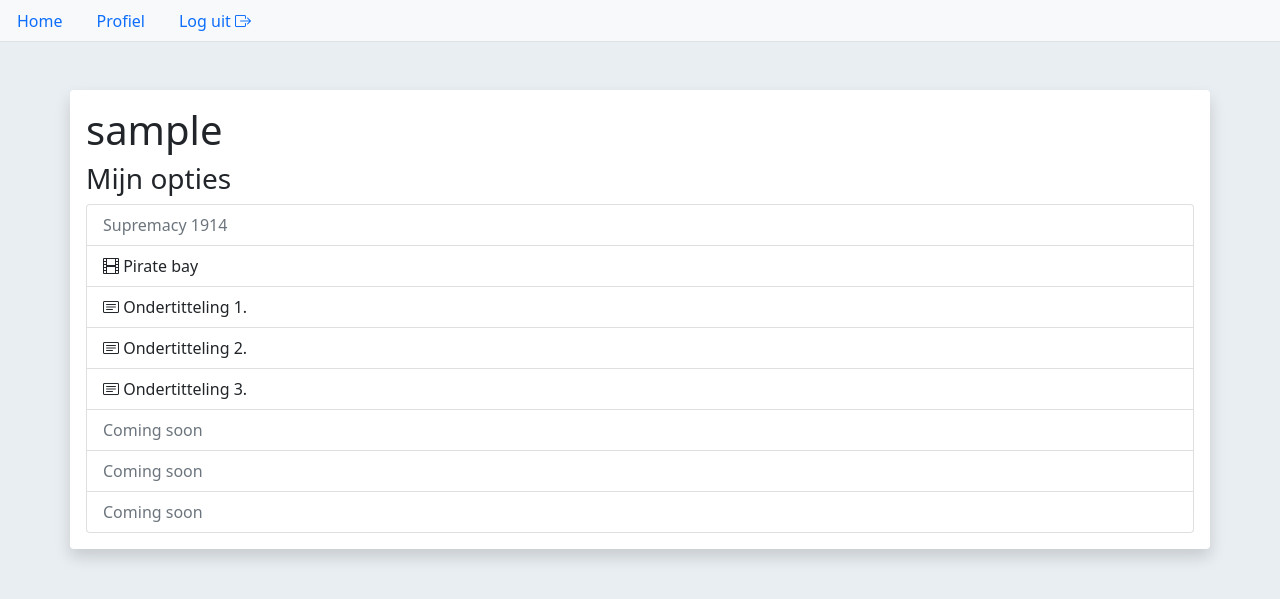
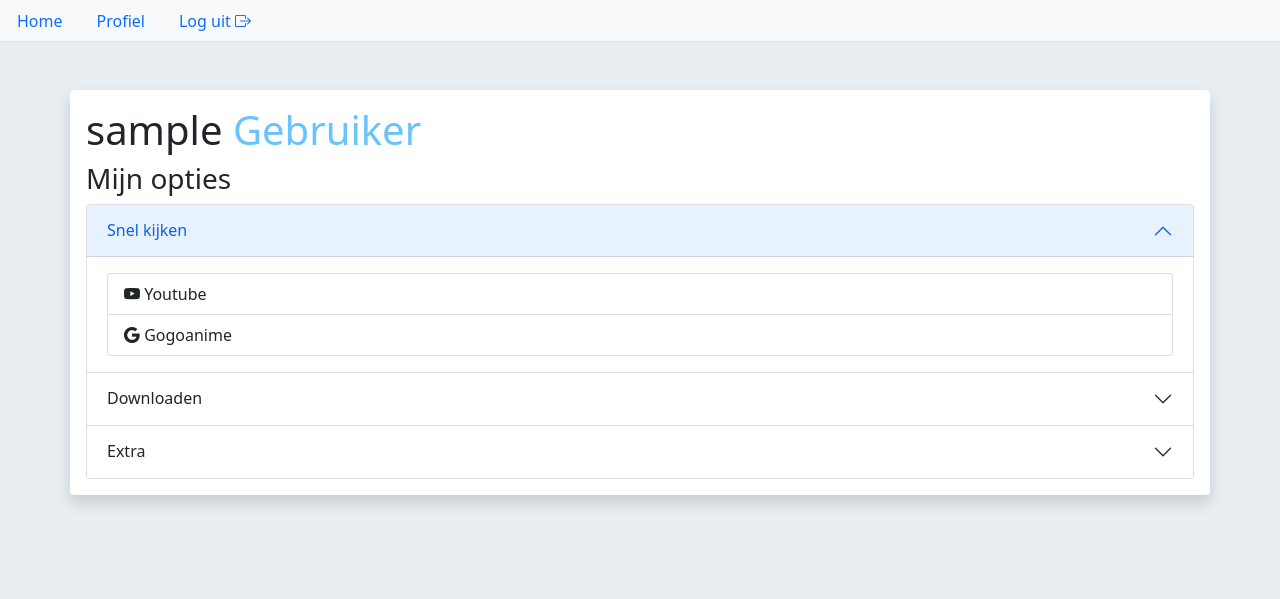
Before and after one commit to grishian/grishianapp, a Flask app: a page that uses myapp/templates/index.html in a window 1280 px wide. Shown: the top 599 px of the page. Run offline with Flask 2, Linux system fonts and the light colour scheme; the visitor is signed in with stand-in values (Sample User, id 1); data comes from the database, SQL or seed files in the repository.

Commit message:
fixed scrollbar messing up the container element

```diff
--- a/myapp/bp_general/views_general.py
+++ b/myapp/bp_general/views_general.py
@@ -5,4 +5,4 @@ from flask import render_template, url_for, redirect, request, flash, abort
 @bp_general.route('/')
 @bp_general.route('/index')
 def do_home():
-    return render_template('general/home.html')
+    return render_template('general/home.html', title='Home')
--- a/myapp/bp_user/views_user.py
+++ b/myapp/bp_user/views_user.py
@@ -7,8 +7,8 @@ from myapp.bp_user.model_user import User, only_admins
 
 
 @bp_user.route('/user/<name>')
-def do_user(name):
-    return render_template('user/profile.html', name=name)
+def do_profile(name):
+    return render_template('user/profile.html', name=name, title='Profiel', scroll='scroll')
 
 
 @bp_user.route('/register', methods=['GET', 'POST'])
@@ -32,7 +32,7 @@ def do_register():
         else:
             flash('Passwords do not match.', 'ERROR')
 
-    return render_template('user/register.html')
+    return render_template('user/register.html', title='Registreer')
 
 
 @bp_user.route('/login', methods=['GET', 'POST'])
@@ -66,11 +66,11 @@ def do_login():
                 # do the actual login
                 login_user(user)
                 flash('Logged in.', 'OK')
-                return redirect(url_for('bp_user.do_user', name=current_user.username))
+                return redirect(url_for('bp_user.do_profile', name=current_user.username))
         else:
             flash('Username does not exist.', 'ERROR')
 
-    return render_template('user/login.html')
+    return render_template('user/login.html', title='Log-in')
 
 
 @bp_user.route("/logout", methods=["GET"])
@@ -86,15 +86,41 @@ def do_logout():
         return redirect(url_for('bp_general.do_home'))
 
 
-@bp_user.route("/supremacy")
-@login_required
-def do_supremacy():
-
-    return render_template('supremacy/supremacy_home.html')
-
 
 @bp_user.route('/user_list')
 @only_admins
 def do_user_list():
     users = User.query.all()
-    return render_template('user/user_list.html', users=users)
+    return render_template('admin/user_list.html', users=users, title='Gebruiker Lijst')
+
+
+@bp_user.route('/tools')
+@only_admins
+def do_tools():
+    return render_template('admin/tools.html', title='Tools')
+
+
+@bp_user.route('/add_user', methods=['GET', 'POST'])
+@only_admins
+def do_add_user():
+    if request.method == 'POST':
+        username = request.form.get('input_username')
+        password = request.form.get('input_password')
+        password_check = request.form.get('input_password_check')
+        rank = request.form.get('input_rank')
+
+        if password_check == password:
+            user = User()
+            user.username = username
+            user.set_password(password)
+            user.active = True
+            user.profile_type = rank
+
+            db.session.add(user)
+            db.session.commit()
+            flash('Gebruiker aangemaakt.', 'OK')
+            return redirect(url_for('bp_user.do_user_list'))
+        else:
+            flash('Wachtwoord komt niet overeen.', 'ERROR')
+
+    return render_template('admin/add_user.html', title='Gebruiker toevoegen')
--- a/myapp/templates/index.html
+++ b/myapp/templates/index.html
@@ -3,6 +3,11 @@
 <head>
     <!-- Required meta tags -->
     <meta charset="utf-8">
+
+    {% block title %}
+    <title>{{title}}</title>
+    {% endblock %}
+
     <meta name="viewport" content="width=device-width, initial-scale=1">
 
     <!-- Bootstrap CSS/ AdminLTE CSS/ Bootstrap icons -->
@@ -15,6 +20,10 @@
 </head>
 
 <style>
+    html {
+        overflow-y: {{scroll}};
+    }
+
     body {
         background-color: #e9eef2;
     }
@@ -31,7 +40,7 @@
 
     {% if current_user.is_authenticated %}
     <li class="nav-item">
-        <a class="nav-link" href="{{url_for('bp_user.do_user', name=current_user.username)}}">Profiel</a>
+        <a class="nav-link" href="{{url_for('bp_user.do_profile', name=current_user.username)}}">Profiel</a>
     </li>
     <li class="nav-item">
         <a class="nav-link" href="{{url_for('bp_user.do_logout')}}">Log uit <i class="bi bi-box-arrow-right"></i></a>
@@ -47,7 +56,7 @@
 
     {% if current_user.is_admin %}
     <li class="nav-item">
-        <a class="nav-link" href="{{url_for('bp_user.do_user_list')}}">Gebruiker lijst</a>
+        <a class="nav-link" href="{{url_for('bp_user.do_tools')}}">Tools</a>
     </li>
     {% endif %}
 </ul>
@@ -72,7 +81,7 @@
 </div>
 
 
-<div class="shadow p-3 my-5 bg-body rounded container">
+<div class="shadow p-3 my-5 bg-body rounded container position-relative">
 
     {% block main_content %}
 
--- a/myapp/templates/macros/ranks.html
+++ b/myapp/templates/macros/ranks.html
@@ -6,7 +6,8 @@
 {% set rank = 'Admin' %}
 {% set rank_color = 'red' %}
 {% elif user.profile_type == 1 %}
-{% set rank = '' %}
+{% set rank = 'Gebruiker' %}
+{% set rank_color = '#68c4fb' %}
 {% elif user.profile_type == 2 %}
 {% set rank = 'Gebruiker+' %}
 {% set rank_color = 'steelblue' %}
--- a/myapp/templates/user/profile.html
+++ b/myapp/templates/user/profile.html
@@ -7,15 +7,72 @@
 <h1>{{ current_user.username }} {{ get_rank(current_user) }}</h1>
 
 <h3>Mijn opties</h3>
-<div class="list-group">
-    <a href="{{url_for('bp_user.do_supremacy')}}" class="list-group-item list-group-item-action disabled">Supremacy 1914</a>
-    <a href="https://thepiratebay10.org/" target="_blank" class="list-group-item list-group-item-action "><i class="bi bi-film"></i> Pirate bay</a>
-    <a href="https://yts-subs.com/" target="_blank" class="list-group-item list-group-item-action"><i class="bi bi-card-text"></i> Ondertitteling 1.</a>
-    <a href="https://yifysubtitles.org/" target="_blank" class="list-group-item list-group-item-action"><i class="bi bi-card-text"></i> Ondertitteling 2.</a>
-    <a href="https://yifysubtitles.ws/" target="_blank" class="list-group-item list-group-item-action"><i class="bi bi-card-text"></i> Ondertitteling 3.</a>
-    <a class="list-group-item list-group-item-action disabled">Coming soon</a>
-    <a class="list-group-item list-group-item-action disabled">Coming soon</a>
-    <a class="list-group-item list-group-item-action disabled">Coming soon</a>
+<div class="accordion" id="accordionPanelsStayOpenExample">
+    <div class="accordion-item">
+        <h2 class="accordion-header" id="panelsStayOpen-headingOne">
+            <button class="accordion-button" type="button" data-bs-toggle="collapse"
+                    data-bs-target="#panelsStayOpen-collapseOne" aria-expanded="true"
+                    aria-controls="panelsStayOpen-collapseOne">
+                Snel kijken
+            </button>
+        </h2>
+        <div id="panelsStayOpen-collapseOne" class="accordion-collapse collapse show"
+             aria-labelledby="panelsStayOpen-headingOne">
+            <div class="accordion-body">
+                <div class="list-group">
+                    <a href="https://www.youtube.com/" target="_blank"
+                       class="list-group-item list-group-item-action "><i
+                            class="bi bi-youtube"></i> Youtube</a>
+                    <a href="https://gogoanime.lu/" target="_blank" class="list-group-item list-group-item-action "><i
+                            class="bi bi-google"></i> Gogoanime</a>
+                </div>
+            </div>
+        </div>
+    </div>
+    <div class="accordion-item">
+        <h2 class="accordion-header" id="panelsStayOpen-headingTwo">
+            <button class="accordion-button collapsed" type="button" data-bs-toggle="collapse"
+                    data-bs-target="#panelsStayOpen-collapseTwo" aria-expanded="false"
+                    aria-controls="panelsStayOpen-collapseTwo">
+                Downloaden
+            </button>
+        </h2>
+        <div id="panelsStayOpen-collapseTwo" class="accordion-collapse collapse"
+             aria-labelledby="panelsStayOpen-headingTwo">
+            <div class="accordion-body">
+                <div class="list-group">
+                    <a href="https://thepiratebay10.org/" target="_blank"
+                       class="list-group-item list-group-item-action "><i
+                            class="bi bi-incognito"></i> Pirate bay</a>
+                    <a href="https://yts-subs.com/" target="_blank" class="list-group-item list-group-item-action"><i
+                            class="bi bi-card-text"></i> Ondertitteling 1.</a>
+                    <a href="https://yifysubtitles.org/" target="_blank" class="list-group-item list-group-item-action"><i
+                            class="bi bi-card-text"></i> Ondertitteling 2.</a>
+                    <a href="https://yifysubtitles.ws/" target="_blank"
+                       class="list-group-item list-group-item-action"><i
+                            class="bi bi-card-text"></i> Ondertitteling 3.</a>
+                </div>
+            </div>
+        </div>
+    </div>
+    <div class="accordion-item">
+        <h2 class="accordion-header" id="panelsStayOpen-headingThree">
+            <button class="accordion-button collapsed " type="button" data-bs-toggle="collapse"
+                    data-bs-target="#panelsStayOpen-collapseThree" aria-expanded="false"
+                    aria-controls="panelsStayOpen-collapseThree">
+                Extra
+            </button>
+        </h2>
+        <div id="panelsStayOpen-collapseThree" class="accordion-collapse collapse"
+             aria-labelledby="panelsStayOpen-headingThree">
+            <div class="accordion-body">
+                <div class="list-group">
+                    <a class="list-group-item list-group-item-action disabled"><i class="bi bi-binoculars"></i>
+                        Geavanceerd zoeken</a>
+                </div>
+            </div>
+        </div>
+    </div>
 </div>
 
 
--- a/myapp/templates/user/register.html
+++ b/myapp/templates/user/register.html
@@ -20,7 +20,7 @@
         <input type="password" class="form-control" id="input_password_check" name="input_password_check">
     </div>
 
-    <button type="submit" class="btn btn-primary">Geef in</button>
+    <button type="submit" class="btn btn-primary">Registreer</button>
 
 </form>
 
```
Also changed, not shown: myapp/templates/admin/add_user.html (added, +39 -0 lines), myapp/templates/admin/tools.html (added, +14 -0 lines), myapp/templates/supremacy/supremacy_home.html (deleted, +0 -24 lines), myapp/templates/admin/user_list.html (renamed from myapp/templates/user/user_list.html).
